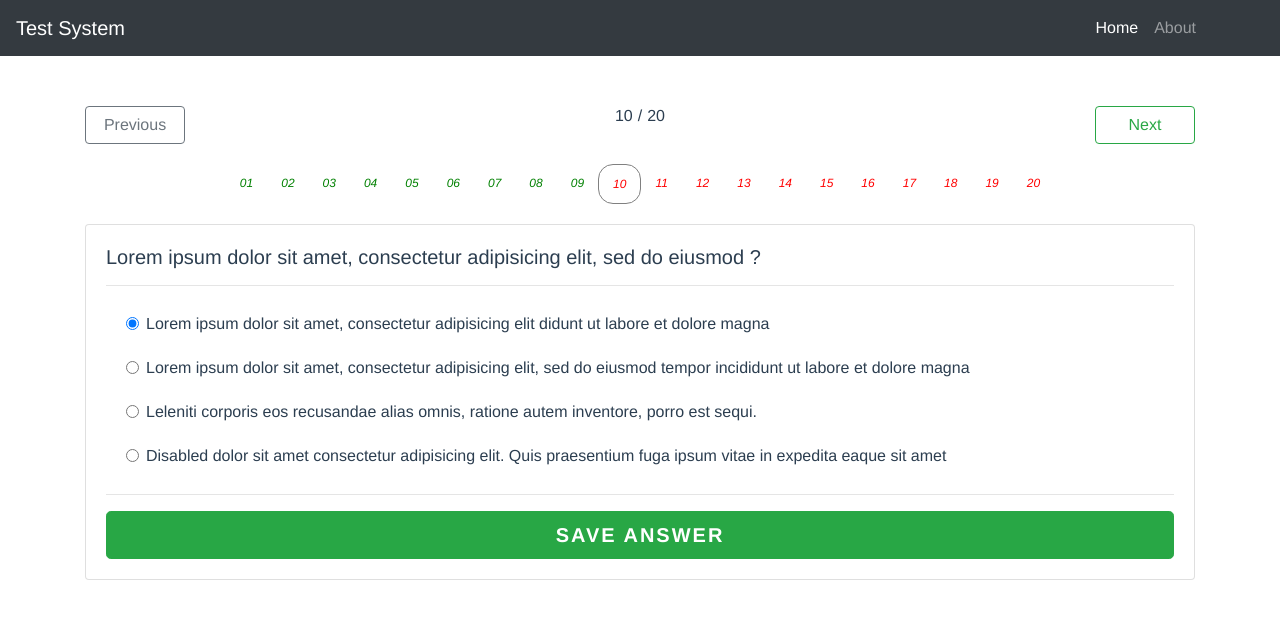
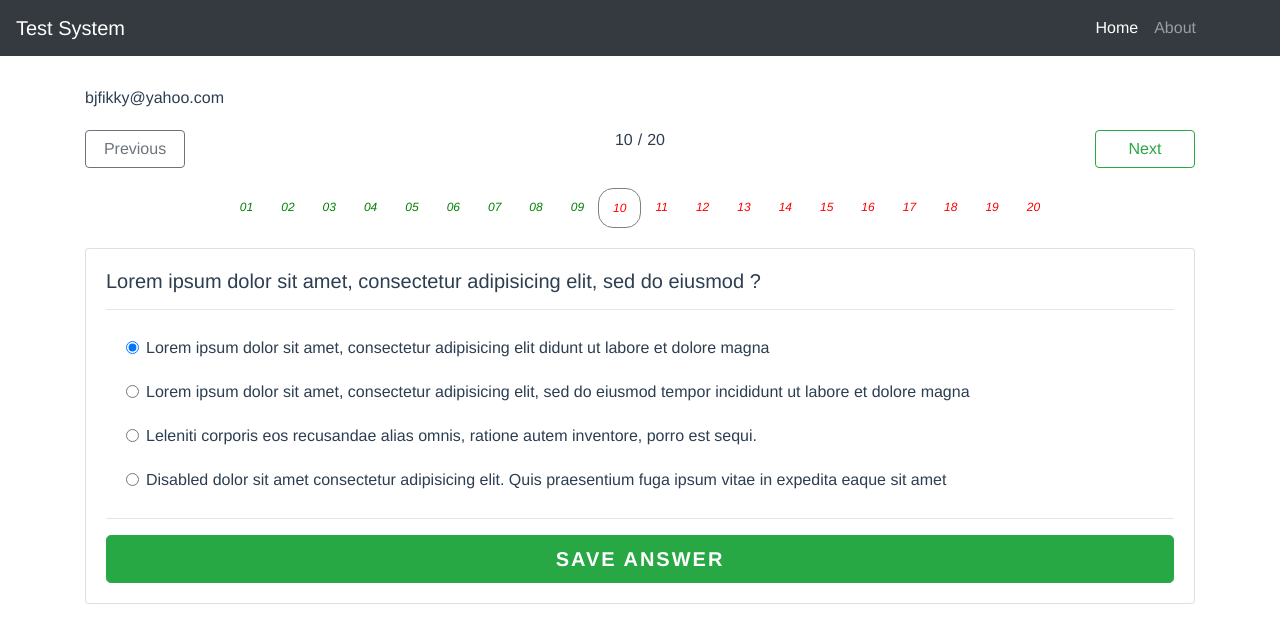
Before and after one commit to bjfikky/TestSystemVue, a Vue app: page /#/ in a window 1280 px wide. Shown: the top 640 px of the page. Built offline with nearby package versions, Linux system fonts and the light colour scheme.

Commit message:
Added vuex

```diff
--- a/package.json
+++ b/package.json
@@ -8,8 +8,10 @@
     "lint": "vue-cli-service lint"
   },
   "dependencies": {
+    "axios": "^0.18.0",
     "vue": "^2.5.22",
-    "vue-router": "^3.0.2"
+    "vue-router": "^3.0.2",
+    "vuex": "^3.1.0"
   },
   "devDependencies": {
     "@vue/cli-plugin-babel": "^3.0.0-rc.10",
--- a/src/main.js
+++ b/src/main.js
@@ -1,10 +1,12 @@
 import Vue from 'vue'
 import App from './App.vue'
 import router from './router'
+import store from './store'
 
 Vue.config.productionTip = false
 
 new Vue({
+  store,
   router,
   render: h => h(App)
 }).$mount('#app')
--- /dev/null
+++ b/src/store.js
@@ -0,0 +1,11 @@
+import Vue from 'vue'
+import Vuex from 'vuex'
+import Axios from 'axios'
+
+Vue.use(Vuex, Axios)
+
+export default new Vuex.Store({
+    state: {
+        testTakerEmail: 'bjfikky@yahoo.com'
+    }
+})
--- a/src/views/Home.vue
+++ b/src/views/Home.vue
@@ -1,5 +1,6 @@
 <template>
 	<div class="home">
+		{{testTakerEmail}}
 		<QuestionsNav/>
 		<Question/>
 	</div>
@@ -14,6 +15,12 @@ export default {
 	name: 'home',
 	components: {
 		Question, QuestionsNav
+	},
+
+	computed: {
+		testTakerEmail() {
+			return this.$store.state.testTakerEmail;
+		}
 	}
 }
 </script>
```
Also changed, not shown: 1 other file (tests, documents, lock files or other folders). Lines whose indentation alone changed are shown as unchanged.
